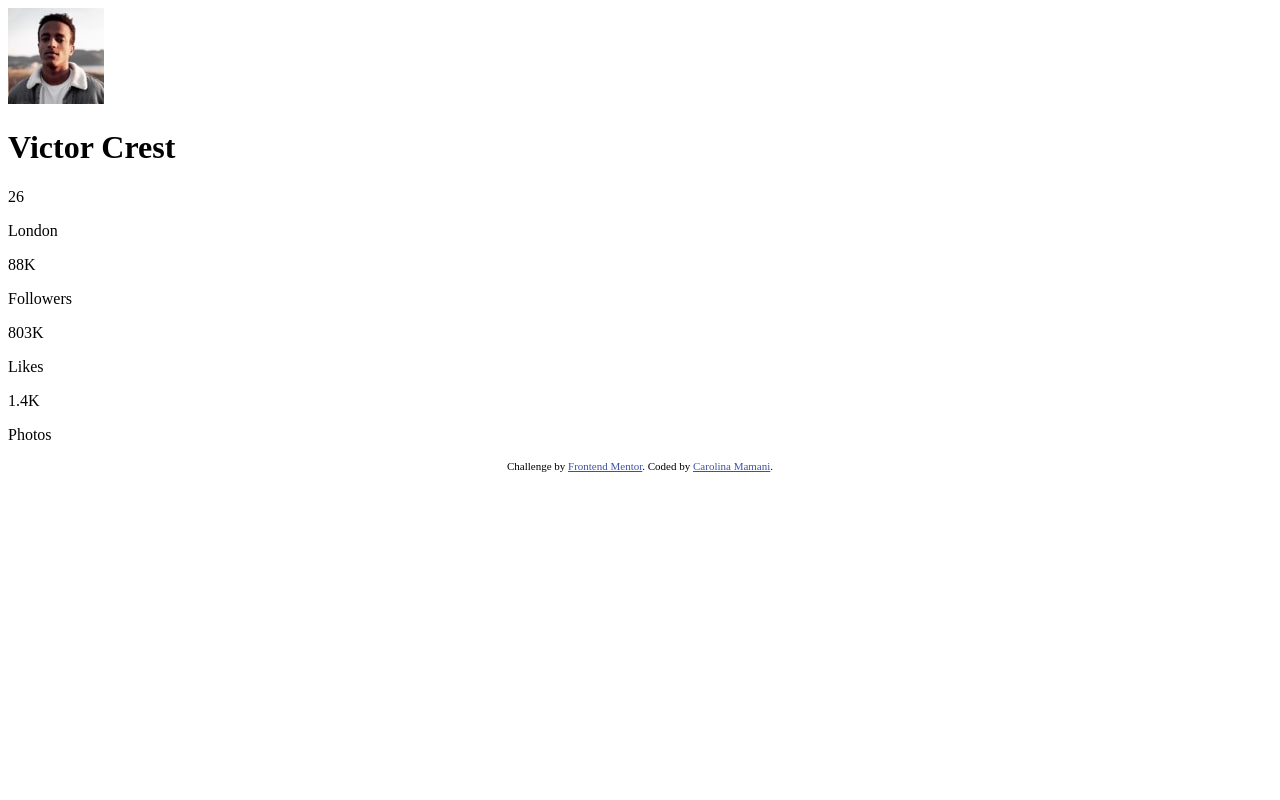
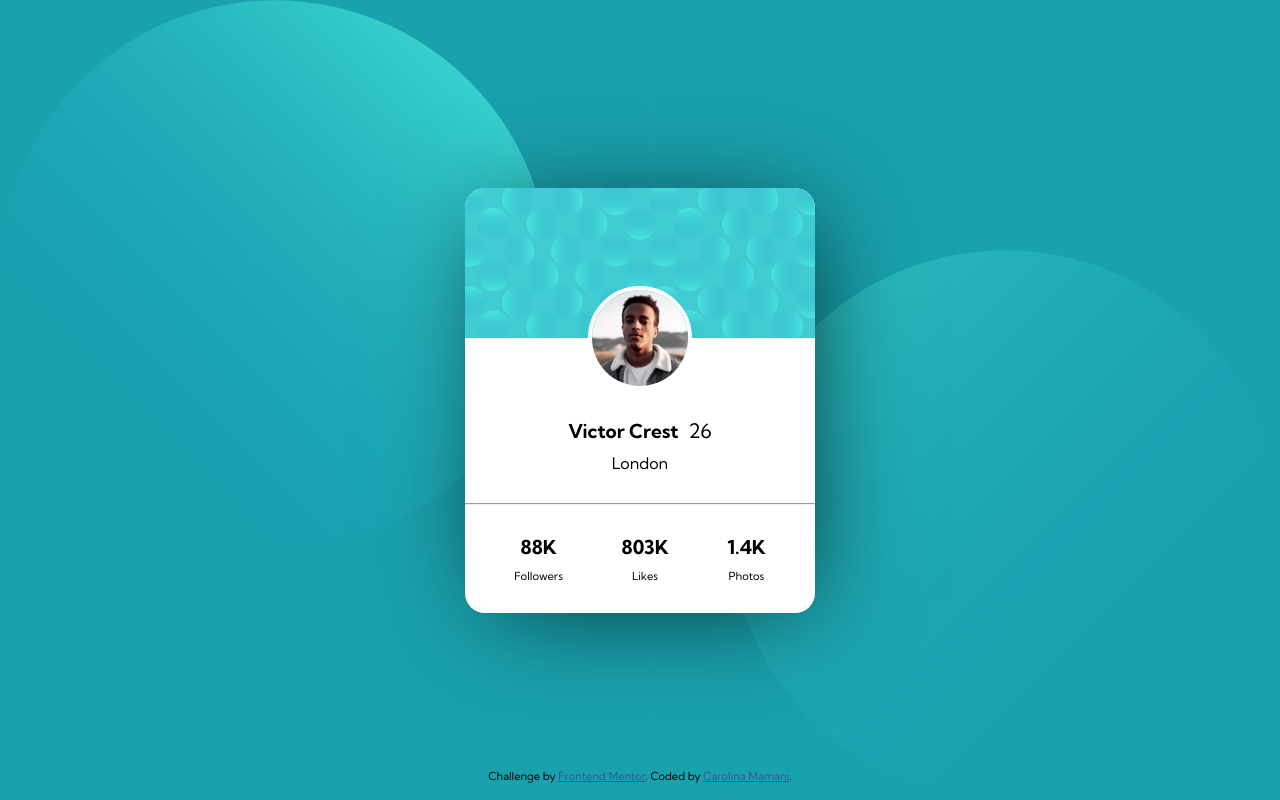
Before and after one commit to cmaman1/profile-card, a plain HTML site: page index.html in a window 1280 px wide. Drawn offline with Linux system fonts and the light colour scheme.

Commit message:
css styles added

```diff
--- a/index.html
+++ b/index.html
@@ -24,31 +24,39 @@
         color: hsl(228, 45%, 44%);
       }
     </style>
+    <link rel="stylesheet" href="./styles/styles.css" />
   </head>
   <body>
+    <main class="main-container">
       <div class="card">
         <div class="card-header"></div>
         <div class="card-body">
+          <div class="img-wrapper">
             <img src="./images/image-victor.jpg" alt="" />
+          </div>
+          <div class="card-information">
             <span><h1 class="name">Victor Crest</h1></span
             ><span class="age">26</span>
             <p class="location">London</p>
           </div>
+        </div>
+        <hr />
         <div class="card-footer">
-        <div class="followers">
+          <div class="followers footer-item">
             <p>88K</p>
             <p>Followers</p>
           </div>
-        <div class="likes">
+          <div class="likes footer-item">
             <p>803K</p>
             <p>Likes</p>
           </div>
-        <div class="photos">
+          <div class="photos footer-item">
             <p>1.4K</p>
             <p>Photos</p>
           </div>
         </div>
       </div>
+    </main>
     <div class="attribution">
       Challenge by
       <a href="https://www.frontendmentor.io?ref=challenge" target="_blank"
--- a/styles/styles.scss
+++ b/styles/styles.scss
@@ -0,0 +1,109 @@
+@import url('https://fonts.googleapis.com/css2?family=Kumbh+Sans:wght@400;700&display=swap');
+
+* {
+  box-sizing: border-box;
+  margin: 0;
+  padding: 0;
+  font-family: 'Kumbh Sans', sans-serif;
+}
+
+body {
+  background: url(../images/bg-pattern-top.svg) top left no-repeat,
+    url(../images/bg-pattern-bottom.svg) bottom right no-repeat;
+  background-size: 300px;
+  background-color: #19a1ad;
+
+  .main-container {
+    height: 100vh;
+    display: flex;
+    flex-direction: column;
+    justify-content: center;
+    align-items: center;
+
+    .card {
+      width: 350px;
+      text-align: center;
+      border-radius: 20px;
+      background-color: #fff;
+      margin: 50px;
+      box-shadow: 10px 10px 100px -20px rgba(0, 0, 0, 0.75);
+
+      .card-header {
+        background: url('../images/bg-pattern-card.svg');
+        width: 100%;
+        background-size: cover;
+        background-repeat: no-repeat;
+        height: 150px;
+        border-radius: 20px 20px 0 0;
+      }
+
+      .card-body {
+        position: relative;
+        img {
+          position: absolute;
+          top: 0;
+          left: 50%;
+          transform: translate(-50%, -50%);
+          border-radius: 50%;
+          border: 4px solid #fff;
+        }
+
+        .card-information {
+          padding-top: 80px;
+
+          h1 {
+            font-size: 1.2rem;
+            display: inline;
+          }
+
+          span {
+            margin: 5px;
+          }
+
+          .age {
+            font-size: 1.25rem;
+            display: inline;
+          }
+
+          p {
+            margin: 10px 0 30px 0;
+          }
+        }
+      }
+
+      hr {
+        margin-bottom: 30px;
+      }
+
+      .card-footer {
+        display: flex;
+        justify-content: space-around;
+        padding: 0 20px;
+        padding-bottom: 30px;
+
+        p:first-child {
+          font-weight: 700;
+          margin-bottom: 10px;
+          font-size: 1.2rem;
+        }
+
+        p:nth-child(2) {
+          font-size: 0.7rem;
+        }
+      }
+    }
+  }
+
+  .attribution {
+    position: absolute;
+    bottom: 10px;
+    left: 50%;
+    transform: translate(-50%, -50%);
+  }
+}
+
+@media (min-width: 376px) {
+  body {
+    background-size: 550px;
+  }
+}
```
Also changed, not shown: styles/styles.css, 1 other file. Lines whose indentation alone changed are shown as unchanged.
